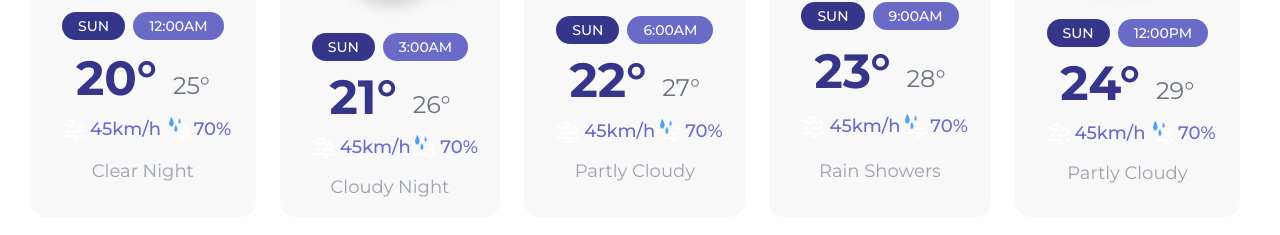
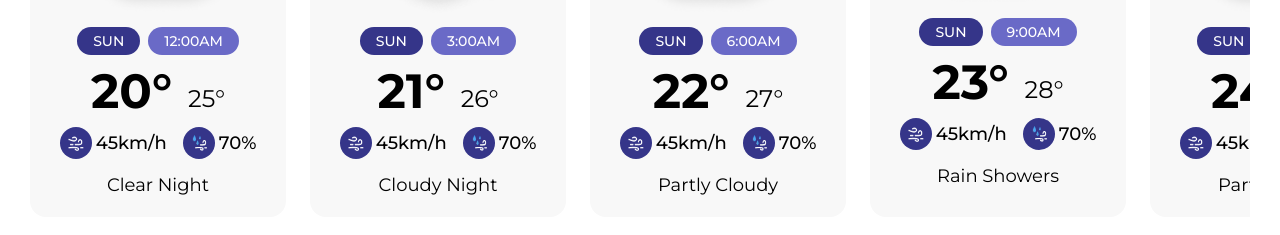
Before and after one commit to pay4ok-exe/Salkyn-Samal, a React (Vite) app: page / in a window 1280 px wide. Shown: the part 989-1224 px from the top of the page. Built offline with nearby package versions, Linux system fonts and the light colour scheme.

Commit message:
Today Card

```diff
--- a/src/components/CardDay.jsx
+++ b/src/components/CardDay.jsx
@@ -14,9 +14,9 @@ const CardDay = ({
   description,
 }) => {
   return (
-    <div className="bg-[#f8f8f8] rounded-2xl p-8 w-72 sm:w-64 h-96 flex flex-col items-center text-center space-y-3 justify-between">
+    <div className="bg-[#f8f8f8] rounded-2xl p-8 w-72 sm:w-64 h-96 flex flex-col items-center text-center space-y-3 justify-between  hover:bg-gradient-to-b hover:from-[#6a6ac7] hover:to-[#4e4e96] hover:text-white">
       {/* Weather Icon */}
-      <img src={icon} alt="Weather Icon" className="w-48 h-auto mx-auto" />
+      <img src={icon} alt="Weather Icon" className="h-[150px]" />
 
       {/* Day and Time */}
       <div className="flex justify-center gap-2">
@@ -30,24 +30,32 @@ const CardDay = ({
 
       {/* Temperature */}
       <div className="flex gap-4 justify-end items-end">
-        <div className="text-[#353589] text-5xl font-bold">{temp}°</div>
-        <div className="text-gray-500 text-2xl">{tempHigh}°</div>
+        <div className="text-5xl font-bold ">{temp}°</div>
+        <div className="text-2xl ">{tempHigh}°</div>
       </div>
 
-      {/* Wind and Rain */}
-      <div className="flex justify-center gap-4 text-lg text-[#6a6ac7] font-medium">
+      {/* Wind and Rain Icons with Background Circle */}
+      <div className="flex justify-center gap-4 text-lg font-medium">
         <span className="flex items-center gap-1">
-          <img src={CloudIcon} alt="Wind Icon" className="w-6 h-6" />
-          {wind}
+          <div className="w-8 h-8 flex items-center justify-center rounded-full bg-[#353589]">
+            <img
+              src={CloudIcon}
+              alt="Wind Icon"
+              className="w-4 h-4 hover:brightness-0 hover:invert"
+            />
+          </div>
+          <span className="">{wind}</span>
         </span>
         <span className="flex items-center gap-1">
-          <img src={RainIcon} alt="Rain Icon" className="w-6 h-6" />
-          {rain}
+          <div className="w-8 h-8 flex items-center justify-center rounded-full bg-[#353589]">
+            <img src={RainIcon} alt="Rain Icon" className="w-4 h-4" />
+          </div>
+          <span className="">{rain}</span>
         </span>
       </div>
 
       {/* Description */}
-      <div className="text-gray-400 text-lg">{description}</div>
+      <div className="text-lg ">{description}</div>
     </div>
   );
 };
```
